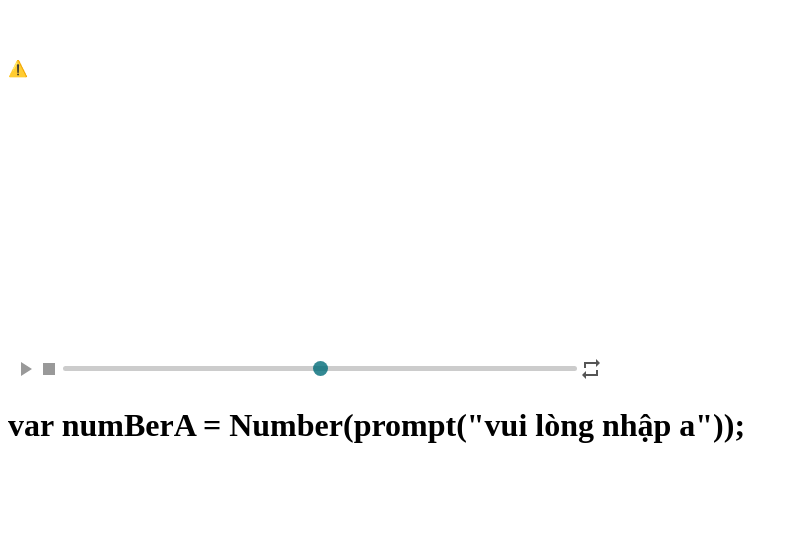
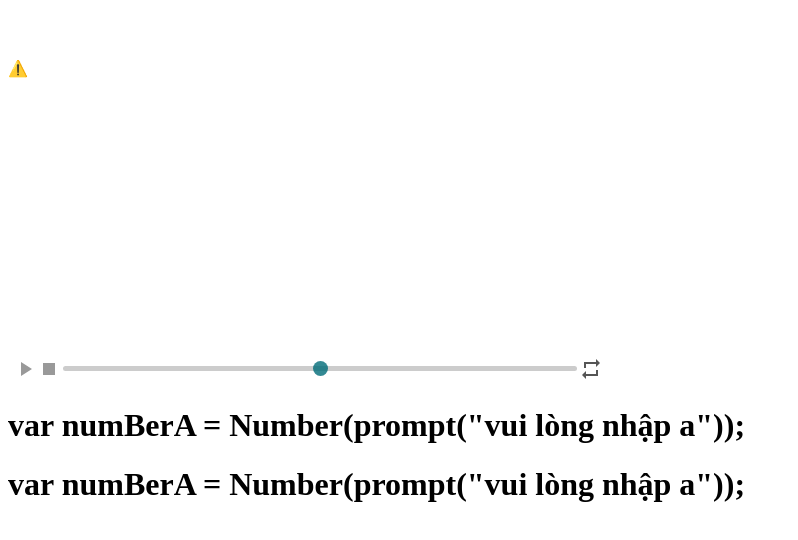
Before and after one commit to QuizMJD/FE_DAY_01, a plain HTML site: page First-js-app/item.html in a window 1280 px wide. Shown: the part 222-762 px from the top of the page, without its empty margins (0-798 px from the left). Drawn offline with nearby package versions, Linux system fonts and the light colour scheme; no server answers.

Commit message:
Update item.html

```diff
--- a/First-js-app/item.html
+++ b/First-js-app/item.html
@@ -11,6 +11,7 @@
 <script src="https://unpkg.com/@lottiefiles/lottie-player@latest/dist/lottie-player.js"></script>
 <lottie-player src="https://assets1.lottiefiles.com/datafiles/HN7OcWNnoqje6iXIiZdWzKxvLIbfeCGTmvXmEm1h/data.json"  background="transparent"  speed="1"  style="width: 600px; height: 600px;"  loop controls autoplay></lottie-player>
 <h1>var numBerA = Number(prompt("vui lòng nhập a"));
+ <h1>var numBerA = Number(prompt("vui lòng nhập a"));
 
 </body>
 </html>
```
